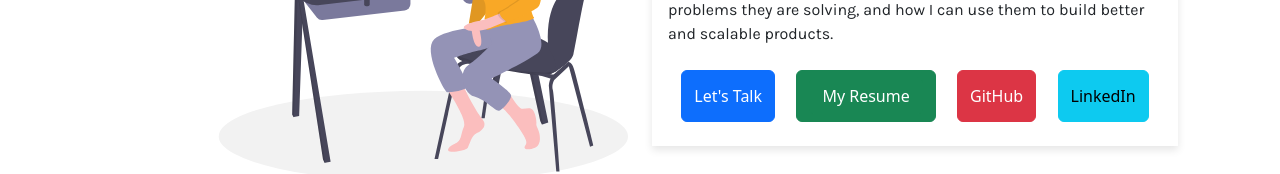
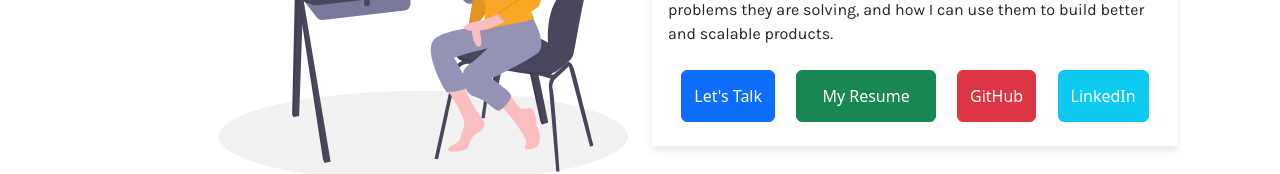
Before and after one commit to Nitish814112/MyProfile, a React (Create React App) app: page / in a window 1280 px wide. Shown: the part 1157-1331 px from the top of the page. Built offline with nearby package versions, Linux system fonts and the light colour scheme.

Commit message:
changes made

```diff
--- a/src/component/About.jsx
+++ b/src/component/About.jsx
@@ -28,7 +28,7 @@ const About = () => {
               <button className="btn btn-primary" onClick={scrollToContact}>Let's Talk</button>
               <button className="btn btn-success"><a className="btn btn-success" href={'https://drive.google.com/file/d/12sBuZW-xvckfnqFB1DtbQm4ac27k3t9G/view?usp=sharing'} target="_blank" rel="noopener noreferrer" style={{textDecoration:"none",color:"#FFFFFF"}}>My Resume</a></button>
               <button className="btn btn-danger"><a href="https://github.com/Nitish814112" target="_blank" rel="noopener noreferrer" style={{textDecoration:"none",color:"#FFFFFF"}}>GitHub</a></button>
-              <button className="btn btn-info"><a href="https://www.linkedin.com/in/nitish814112/" target="_blank"  rel="noopener noreferrer" style={{textDecoration:"none",color:"#FFFFFF"}}></a>LinkedIn</button>
+              <button className="btn btn-info"><a href="https://www.linkedin.com/in/nitish814112" target="_blank" style={{textDecoration:"none",color:"#FFFFFF"}}>LinkedIn</a></button>
             </div>
           </div>
         </div>
```
